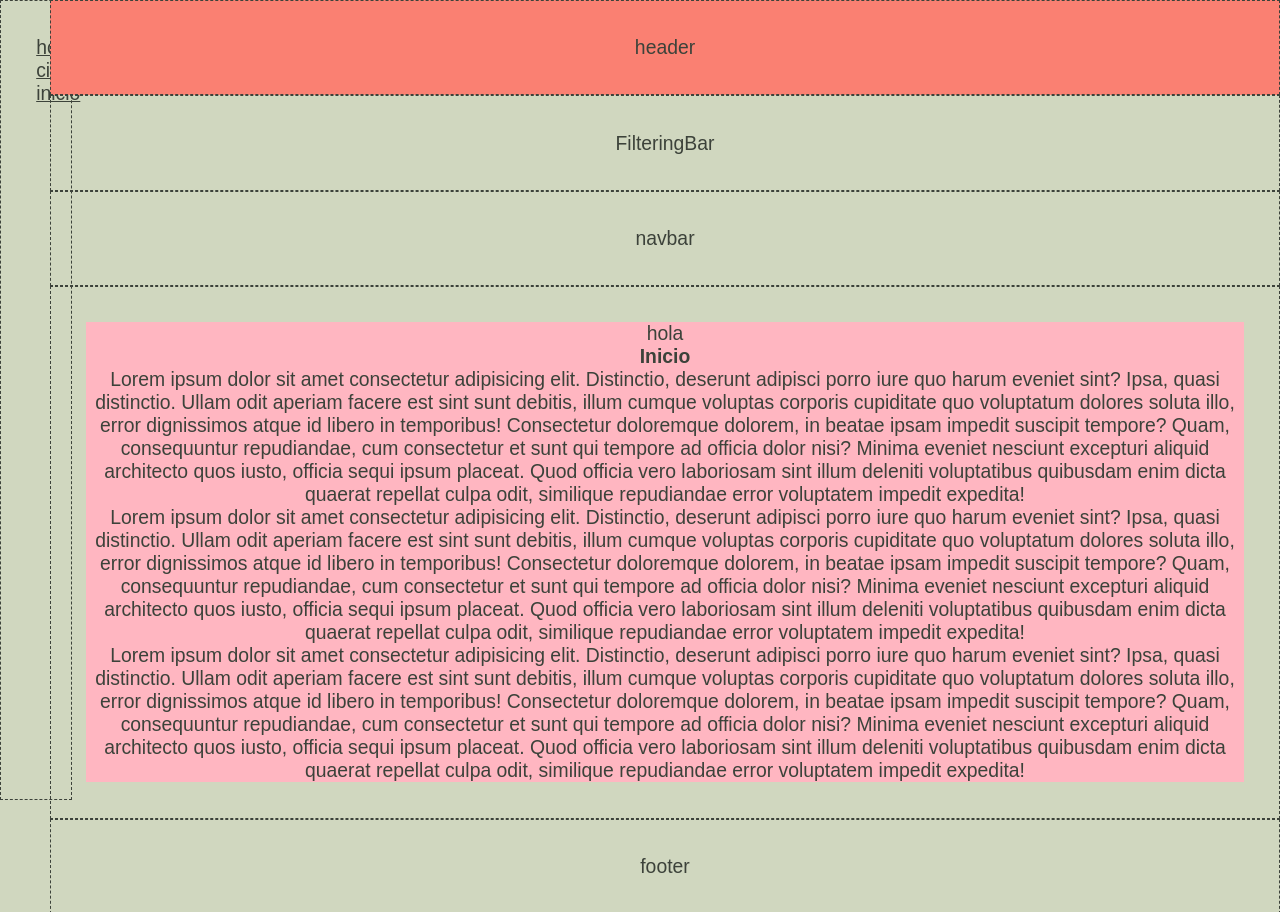
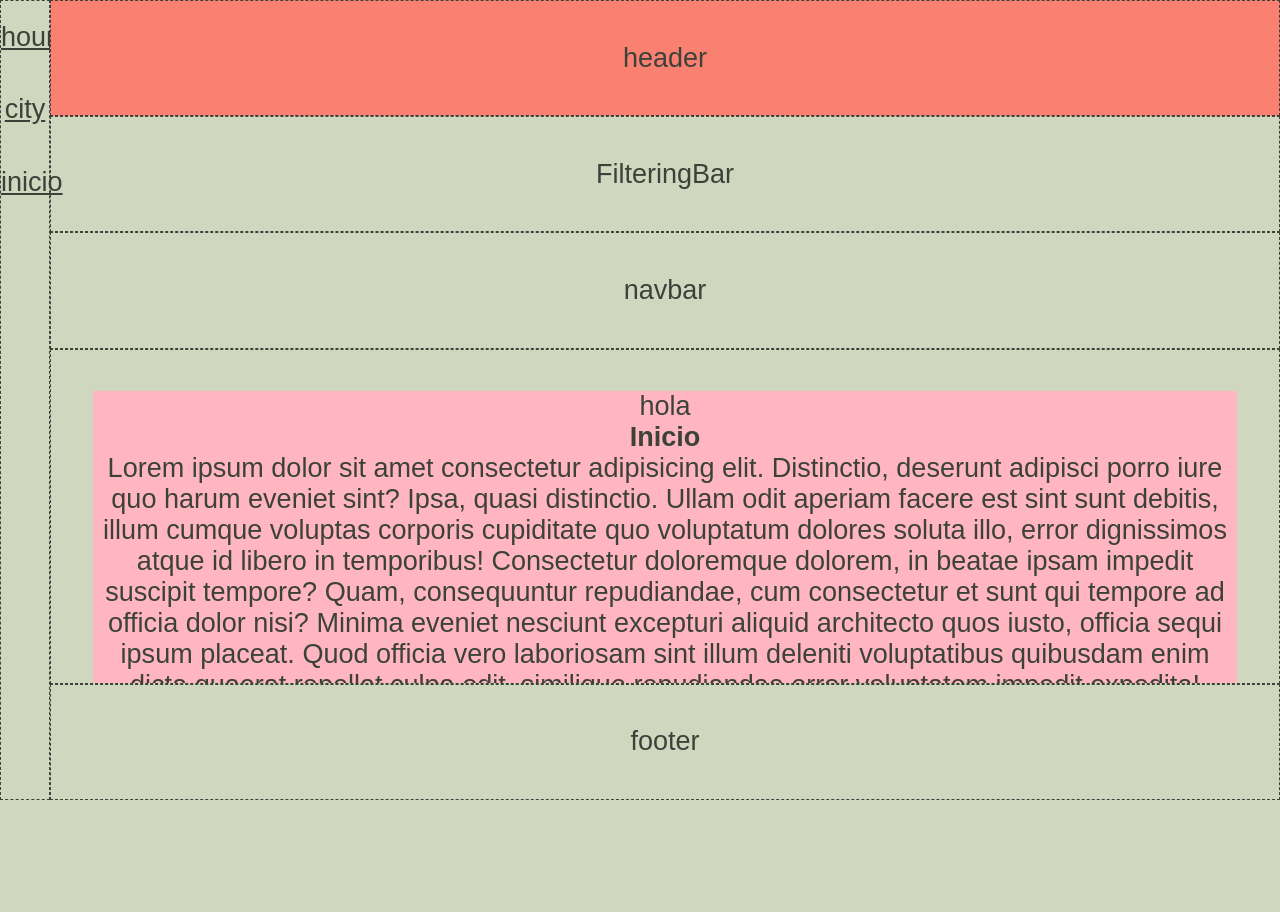
Before and after one commit to fvilca/weather-web-app, a React (Create React App) app: page / in a window 1280 px wide. After the commit the page ends 800 px from the top, so only its background shows below. Built offline with nearby package versions, Linux system fonts and the light colour scheme.

Commit message:
absolute position and avoid x-scroll

```diff
--- a/src/App.jsx
+++ b/src/App.jsx
@@ -6,9 +6,9 @@ function App() {
 
   let location = useLocation();
   const transitions = useTransition(location, {
-    from: { opacity: 0, x: -600 },
+    from: { opacity: 0, x: -500 },
     enter: { opacity: 1, x: 0,  },
-    leave: { opacity: 0, x: 600, },
+    leave: { opacity: 0, x: 500, },
     config: config.molasses,
   }
   )
@@ -71,7 +71,7 @@ export const HoursPage = () => {
 
 export const CityPage = () => {
   return (
-    <div style={{ background: 'lightgreen' }}>
+    <div style={{ background: 'lightgreen', height: '100%' }}>
       <p>Lorem ipsum dolor sit amet consectetur adipisicing elit. Distinctio, deserunt adipisci porro iure quo harum eveniet sint? Ipsa, quasi distinctio. Ullam odit aperiam facere est sint sunt debitis, illum cumque voluptas corporis cupiditate quo voluptatum dolores soluta illo, error dignissimos atque id libero in temporibus! Consectetur doloremque dolorem, in beatae ipsam impedit suscipit tempore? Quam, consequuntur repudiandae, cum consectetur et sunt qui tempore ad officia dolor nisi? Minima eveniet nesciunt excepturi aliquid architecto quos iusto, officia sequi ipsum placeat. Quod officia vero laboriosam sint illum deleniti voluptatibus quibusdam enim dicta quaerat repellat culpa odit, similique repudiandae error voluptatem impedit expedita!</p>
     </div>
   )
--- a/src/App.scss
+++ b/src/App.scss
@@ -4,13 +4,12 @@
   display: grid;
   min-height: 100%;
   grid-template-areas:
-    " sidebar header header header"
-    " sidebar filter-bar filter-bar filter-bar"
-    " sidebar navbar navbar navbar"
-    " sidebar main main main"
-    " sidebar footer footer footer";
-  grid-template-columns: 50px 1fr 1fr 1fr;
-  //grid-template-rows: 50px 50px 50px 10fr 1fr;
+    " sidebar header  "
+    " sidebar filter-bar "
+    " sidebar navbar  "
+    " sidebar main  "
+    " sidebar footer  ";
+  grid-template-columns: 50px 1fr;
   position: relative;
 }
 .grid-container > * {
@@ -34,32 +33,30 @@
   grid-area: main;
   min-width: 100%;
   min-height: 100%;
-  //max-width: 100%;
-  //position: absolute;
+  max-height: 100%;
+  height: 100%;
+  position: absolute;
+  overflow: hidden;
 }
 .sidebar {
-  //position: fixed;
   grid-area: sidebar;
   background: $color3;
   height: 100vh;
   display: flex;
   flex-direction: column;
-  //padding: 3rem 0;
+  padding:  0;
   a{
-    //padding: 1rem 0;
+    padding: 1rem 0;
   }
 }
 .footer {
   grid-area: footer;
-  margin: 0;
-  transition: transform 0.5s ease;
 }
 
 .page-hours {
+  display: flex;
   min-height: 100%;
-  //width: 100%;
-  display: flex;
-  background: lightblue;
-  //display : flex;
-  //justify-content: stretch;
+  width: 100%;
+  background: rgb(230, 200, 136);
+  display : flex;
 }
--- a/src/index.scss
+++ b/src/index.scss
@@ -3,7 +3,7 @@
 * {
   margin: 0;
   padding: 0;
-  font-size: 1.1rem;
+  font-size: 1.3rem;
   color: $color1;
   box-sizing: border-box;
 }
@@ -19,10 +19,13 @@ body {
   font-family: $font_paragraph;
   background: $color-bg;
   font-size: 18px;
+  //width: 100vw;
+  overflow-x: hidden;
 }
 
 #root {
-  width: 100%;
+  //width: 100vw;
+  //height: 100vh;
   background: $color3;
   color: $color2;
 }
```
